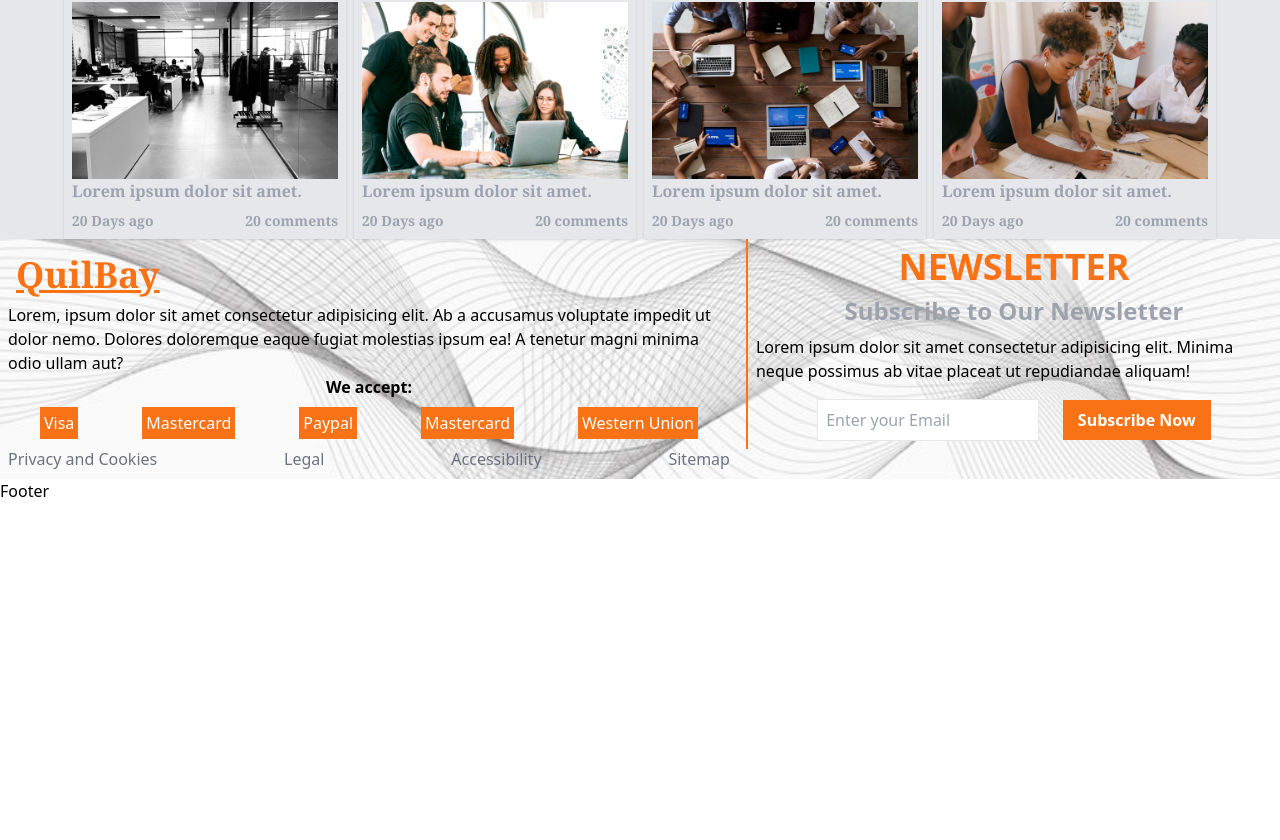
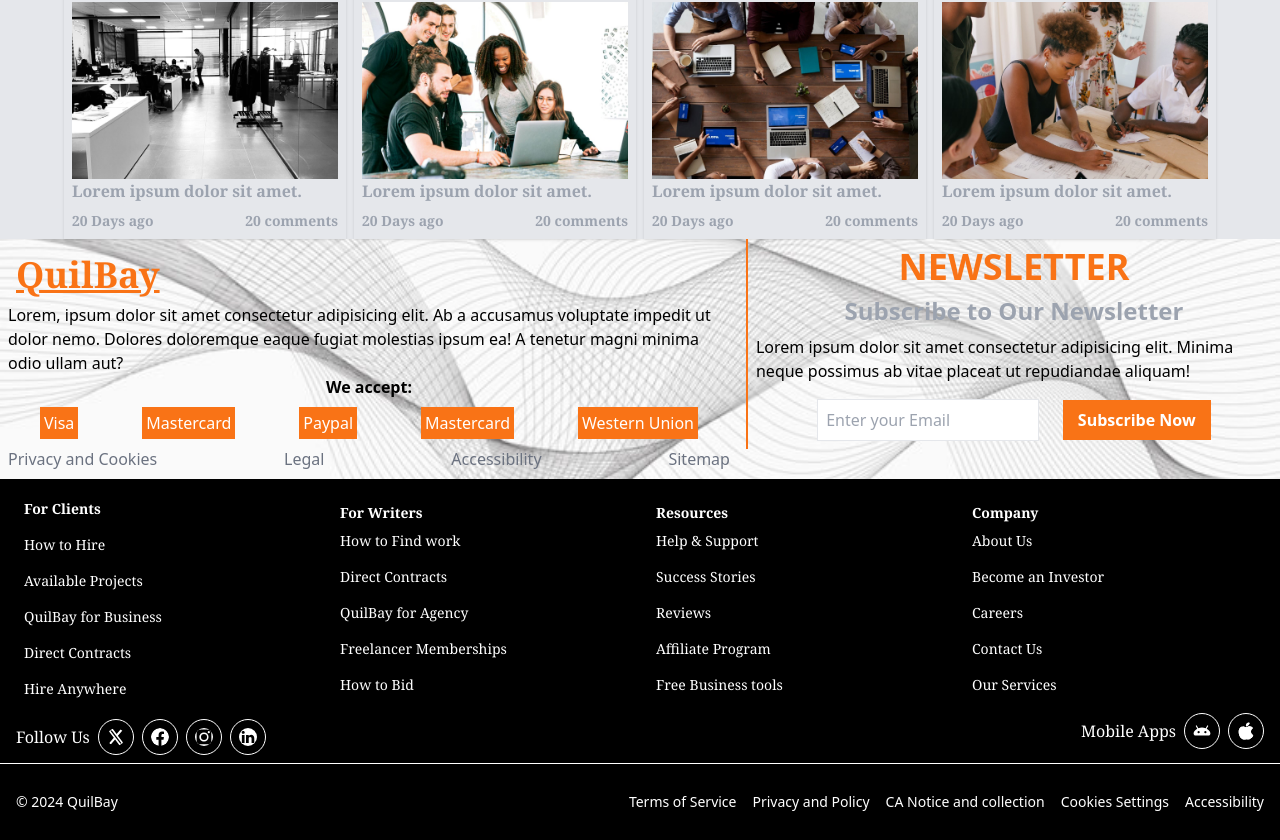
Before and after one commit to samuelmwangi729/Quilbay, a React (Vite) app: page / in a window 1280 px wide. Shown: the part 1795-2635 px from the top of the page. Before the commit the page ends 2298 px from the top, so only its background shows below. Built offline with nearby package versions, Linux system fonts and the light colour scheme.

Commit message:
Completed the footer

```diff
--- a/src/Components/Footer.jsx
+++ b/src/Components/Footer.jsx
@@ -1,9 +1,186 @@
 import React, { Component } from 'react'
-
+import { BsTwitterX,BsFacebook,BsInstagram,BsLinkedin,BsAndroid,BsApple } from 'react-icons/bs';
 class Footer extends Component {
   render() {
     return (
-      <div>Footer</div>
+      <>
+        <section className='w-full h-auto bg-black flex md:flex-row flex-col gap-4 justify-between items-center px-4 text-white font-serif'>
+          <div className='footer-item'>
+            <div className="title-footer mb-2">
+              For Clients
+            </div>
+            <div>
+              <ul className='flex flex-col justify-start items-left gap-4 px-2 text-sm'>
+                <li>
+                  <a href="">How to Hire</a>
+                </li>
+                <li>
+                  <a href="">Available Projects</a>
+                </li>
+                <li>
+                  <a href="">QuilBay for Business</a>
+                </li>
+                <li>
+                  <a href="">Direct Contracts</a>
+                </li>
+                <li>
+                  <a href="">Hire Anywhere</a>
+                </li>
+              </ul>
+            </div>
+          </div>
+          <div className='footer-item'>
+            <div className="title-footer">
+              For Writers
+            </div>
+            <div>
+              <ul className='flex flex-col justify-start items-left gap-4 px-2 text-sm'>
+                <li>
+                  <a href="">How to Find work</a>
+                </li>
+                <li>
+                  <a href="">Direct Contracts</a>
+                </li>
+                <li>
+                  <a href="">QuilBay for Agency</a>
+                </li>
+                <li>
+                  <a href="">Freelancer Memberships</a>
+                </li>
+                <li>
+                  <a href="">How to Bid</a>
+                </li>
+              </ul>
+            </div>
+          </div>
+          <div className='footer-item'>
+            <div className="title-footer">
+              Resources
+            </div>
+            <div>
+              <ul className='flex flex-col justify-start items-left gap-4 px-2 text-sm'>
+                <li>
+                  <a href="">Help & Support</a>
+                </li>
+                <li>
+                  <a href="">Success Stories</a>
+                </li>
+                <li>
+                  <a href="">Reviews </a>
+                </li>
+                <li>
+                  <a href="">Affiliate Program</a>
+                </li>
+                <li>
+                  <a href="">Free Business tools</a>
+                </li>
+              </ul>
+            </div>
+          </div>
+          <div className='footer-item'>
+            <div className="title-footer">
+              Company
+            </div>
+            <div>
+              <ul className='flex flex-col justify-start items-left gap-4 px-2 text-sm'>
+                <li>
+                  <a href="">About Us</a>
+                </li>
+                <li>
+                  <a href="">Become an Investor</a>
+                </li>
+                <li>
+                  <a href="">Careers</a>
+                </li>
+                <li>
+                  <a href="">Contact Us</a>
+                </li>
+                <li>
+                  <a href="">Our Services</a>
+                </li>
+              </ul>
+            </div>
+          </div>
+        </section>
+        <section className='border-b border-white w-full h-auto bg-black flex md:flex-row flex-col gap-4 justify-between items-center px-4 text-white font-serif'>
+          <div className="mt-5 mb-2">
+            <ul className='media'>
+              <span>
+                Follow Us
+              </span>
+              <li>
+                <a href="">
+                  <BsTwitterX className='media-icon'/>
+                </a>
+              </li>
+              <li>
+                <a href="">
+                  <BsFacebook className=' media-icon'/>
+                </a>
+              </li>
+              <li>
+                <a href="">
+                  <BsInstagram className=' media-icon'/>
+                </a>
+              </li>
+              <li>
+                <a href="">
+                  <BsLinkedin className=' media-icon'/>
+                </a>
+              </li>
+            </ul>
+          </div>
+          <div>
+            <ul className='media'>
+              <span>Mobile Apps</span>
+              <li>
+                <a href="">
+                  <BsAndroid className='media-icon'/>
+                </a>
+              </li>
+              <li>
+                <a href="">
+                  <BsApple className='media-icon'/>
+                </a>
+              </li>
+            </ul>
+          </div>
+        </section>
+        <section className='bg-black text-white flex flex-col md:flex-row justify-between md:items-center w-full px-4 py-5'>
+          <div className='text-sm mt-2 mb-2'>
+            &copy; 2024 QuilBay
+          </div>
+          <div className="privacy m-0">
+            <ul className='flex md:flex-row flex-col text-sm gap-4 '>
+              <li>
+                <a href="">
+                  Terms of Service
+                </a>
+              </li>
+              <li>
+                <a href="">
+                  Privacy and Policy
+                </a>
+              </li>
+              <li>
+                <a href="">
+                  CA Notice and collection
+                </a>
+              </li>
+              <li>
+                <a href="">
+                  Cookies Settings
+                </a>
+              </li>
+              <li>
+                <a href="">
+                  Accessibility
+                </a>
+              </li>
+            </ul>
+          </div>
+        </section>
+      </>
     )
   }
 }
--- a/src/Components/Slider.jsx
+++ b/src/Components/Slider.jsx
@@ -8,7 +8,7 @@ class Slider extends Component {
       <div className='w-[100%]'>
         <OwlCarousel className="owl-theme font-serif" lazyLoad={true} autoplay={true} autoplayTimeout={5000} animateIn={'flipInX'} animateOut={'fadeOut'} smartSpeed={450} loop margin={10} items={1} >
             <div class='item slider1 shadow'>
-                <div className="bg-primary w-[80%] md:w-[30%] absolute top-[15%] left-[10%]  p-2">
+                <div className="bg-primary w-[80%] md:w-[30%] absolute top-[30%] left-[10%]  p-2">
                     <h2 className='text-xl md:text-2xl font-bold text-white py-2 hover:text-secondary transition ease-linear duration-500'>
                         Unravel the Mystery
                     </h2>
@@ -25,7 +25,7 @@ class Slider extends Component {
                 </div>
             </div>
             <div class='item slider2'>
-                <div className="bg-primary w-[80%] md:w-[30%] absolute top-[15%] left-[10%]  p-2">
+                <div className="bg-primary w-[80%] md:w-[30%] absolute top-[30%] left-[10%]  p-2">
                     <h2 className='text-xl md:text-2xl font-bold text-white py-2 hover:text-secondary transition ease-linear duration-500'>
                         Innovative Research
                     </h2>
@@ -42,7 +42,7 @@ class Slider extends Component {
                 </div>
             </div>
             <div class='item slider3'>
-                <div className="bg-primary w-[80%] md:w-[30%] absolute top-[15%] left-[10%]  p-2">
+                <div className="bg-primary w-[80%] md:w-[30%] absolute top-[30%] left-[10%]  p-2">
                     <h2 className='text-xl md:text-2xl font-bold text-white py-2 hover:text-secondary transition ease-linear duration-500'>
                         Shaping Futures
                     </h2>
@@ -59,7 +59,7 @@ class Slider extends Component {
                 </div>
             </div>
             <div class='item slider4'>
-                <div className="bg-primary w-[80%] md:w-[30%] absolute top-[15%] left-[10%]  p-2">
+                <div className="bg-primary w-[80%] md:w-[30%] absolute top-[30%] left-[10%]  p-2">
                     <h2 className='text-xl md:text-2xl font-bold text-white py-2 hover:text-secondary transition ease-linear duration-500'>
                         Global Impact
                     </h2>
@@ -76,7 +76,7 @@ class Slider extends Component {
                 </div>
             </div>
             <div class='item slider5'>
-                <div className="bg-primary w-[80%] md:w-[30%] absolute top-[15%] left-[10%]  p-2">
+                <div className="bg-primary w-[80%] md:w-[30%] absolute top-[30%] left-[10%]  p-2">
                     <h2 className='text-xl md:text-2xl font-bold text-white py-2 hover:text-secondary transition ease-linear duration-500'>
                         Great Environments
                     </h2>
--- a/src/index.css
+++ b/src/index.css
@@ -9,14 +9,14 @@
     background-repeat: no-repeat;
     background-attachment: fixed;
     background-size: cover;
-    background-position:top
+    background-position:bottom
 }
 .slider2{
     background: url('./Assets/Images/3.jpg');
     background-repeat: no-repeat;
     background-attachment: fixed;
     background-size: cover;
-    background-position:center
+    background-position:top
 }
 .slider3{
     background: url('./Assets/Images/overhead.jpg');
@@ -37,7 +37,7 @@
     background-repeat: no-repeat;
     background-attachment: fixed;
     background-size: cover;
-    background-position:center
+    background-position:top
 }
 .subs{
     background: url('./Assets/Images/background.jpg');
@@ -88,3 +88,15 @@
 .btn{
     @apply bg-primary mx-2 font-bold text-white p-2 hover:bg-secondary hover:text-white;
 }
+.title-footer{
+    @apply font-bold text-sm font-serif mt-3 p-2 hover:text-primary transition ease-in duration-500;
+}
+.footer-item{
+    @apply text-left md:w-1/4 w-full;
+}
+.media {
+    @apply flex justify-between items-center gap-2;
+}
+.media-icon{
+    @apply bg-black border border-white p-2 text-4xl rounded-full;
+}
```
